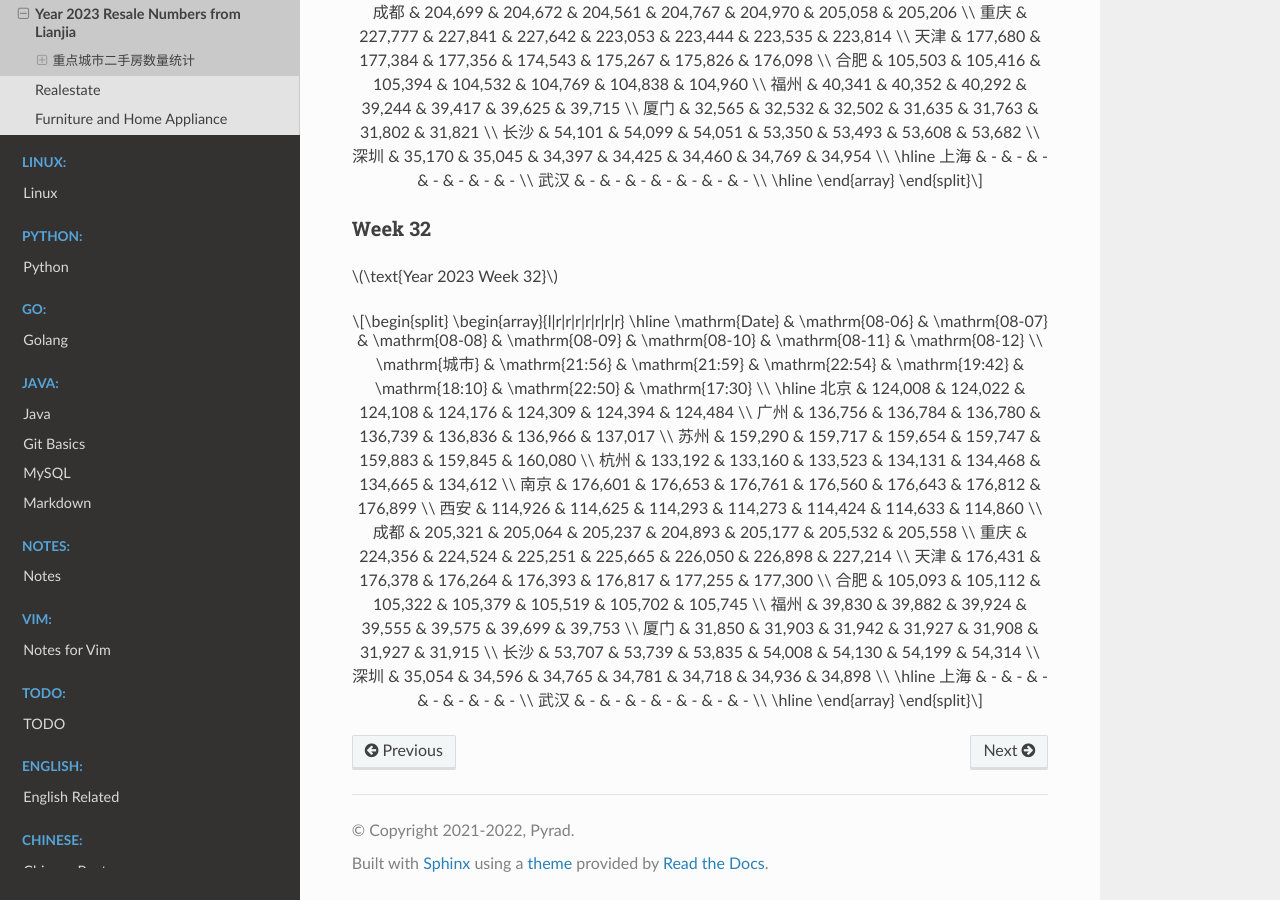
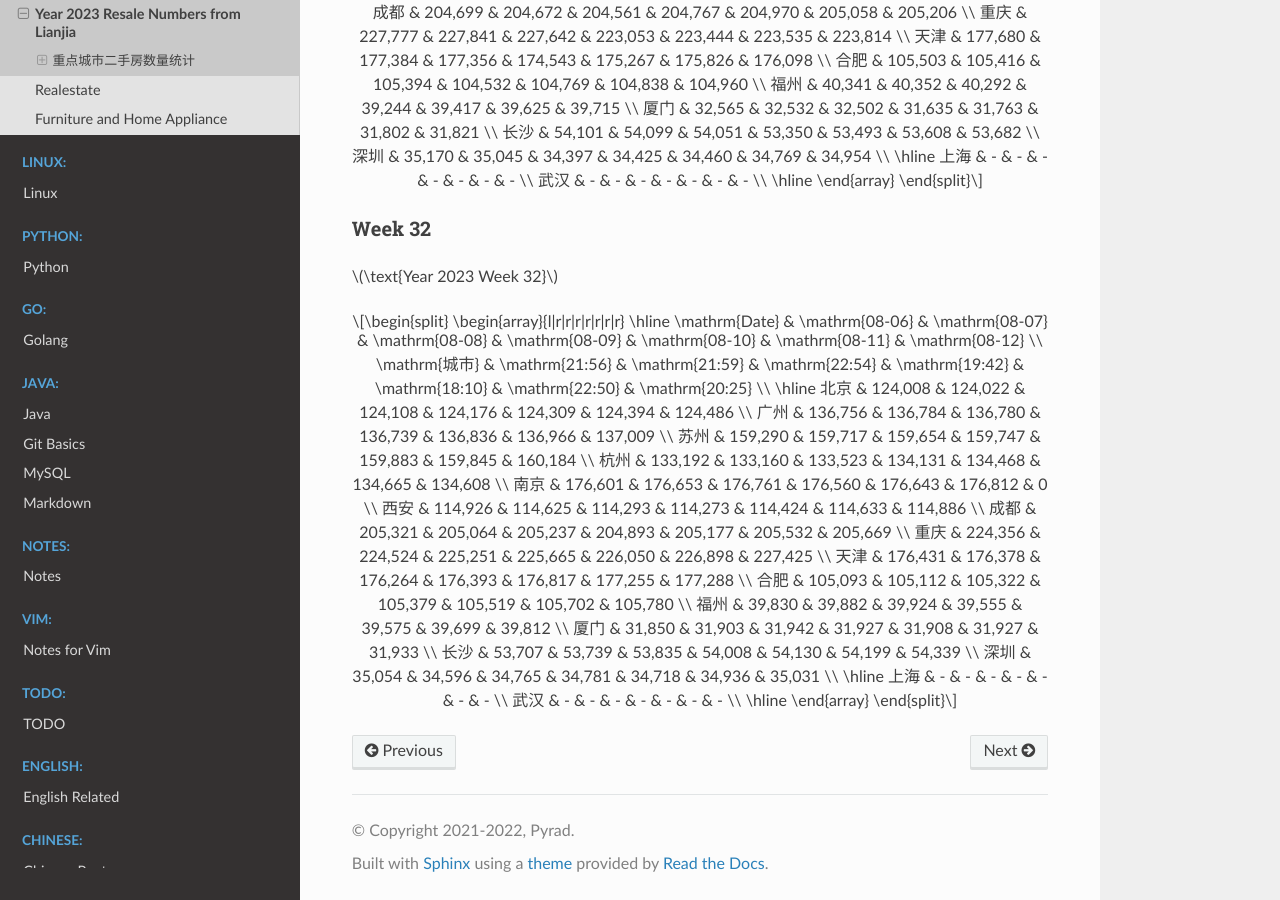
Before and after one commit to Pyrad/pyradnotes, a Sphinx documentation site: the page built from source/RealEstate/resalenumbers2023.md, in a window 1280 px wide and 900 px high, scrolled down 10987 px. Built offline with Sphinx 7.4.7 and the Read the Docs theme 2.0.0, drawn with Linux system fonts in a browser that asks for light colours; a script that is not in the unit is left out.

Commit message:
Realestate Update resale numbers 2023-08-12 20:25

```diff
--- a/source/RealEstate/resalenumbers2023.md
+++ b/source/RealEstate/resalenumbers2023.md
@@ -738,22 +738,22 @@
 \begin{array}{l|r|r|r|r|r|r|r}
 \hline
 \mathrm{Date} & \mathrm{08-06} & \mathrm{08-07} & \mathrm{08-08} & \mathrm{08-09} & \mathrm{08-10} & \mathrm{08-11} & \mathrm{08-12} \\
-\mathrm{城市} & \mathrm{21:56} & \mathrm{21:59} & \mathrm{22:54} & \mathrm{19:42} & \mathrm{18:10} & \mathrm{22:50} & \mathrm{17:30} \\
+\mathrm{城市} & \mathrm{21:56} & \mathrm{21:59} & \mathrm{22:54} & \mathrm{19:42} & \mathrm{18:10} & \mathrm{22:50} & \mathrm{20:25} \\
 \hline
-北京 & 124,008 & 124,022 & 124,108 & 124,176 & 124,309 & 124,394 & 124,484 \\
-广州 & 136,756 & 136,784 & 136,780 & 136,739 & 136,836 & 136,966 & 137,017 \\
-苏州 & 159,290 & 159,717 & 159,654 & 159,747 & 159,883 & 159,845 & 160,080 \\
-杭州 & 133,192 & 133,160 & 133,523 & 134,131 & 134,468 & 134,665 & 134,612 \\
-南京 & 176,601 & 176,653 & 176,761 & 176,560 & 176,643 & 176,812 & 176,899 \\
-西安 & 114,926 & 114,625 & 114,293 & 114,273 & 114,424 & 114,633 & 114,860 \\
-成都 & 205,321 & 205,064 & 205,237 & 204,893 & 205,177 & 205,532 & 205,558 \\
-重庆 & 224,356 & 224,524 & 225,251 & 225,665 & 226,050 & 226,898 & 227,214 \\
-天津 & 176,431 & 176,378 & 176,264 & 176,393 & 176,817 & 177,255 & 177,300 \\
-合肥 & 105,093 & 105,112 & 105,322 & 105,379 & 105,519 & 105,702 & 105,745 \\
-福州 & 39,830 & 39,882 & 39,924 & 39,555 & 39,575 & 39,699 & 39,753 \\
-厦门 & 31,850 & 31,903 & 31,942 & 31,927 & 31,908 & 31,927 & 31,915 \\
-长沙 & 53,707 & 53,739 & 53,835 & 54,008 & 54,130 & 54,199 & 54,314 \\
-深圳 & 35,054 & 34,596 & 34,765 & 34,781 & 34,718 & 34,936 & 34,898 \\
+北京 & 124,008 & 124,022 & 124,108 & 124,176 & 124,309 & 124,394 & 124,486 \\
+广州 & 136,756 & 136,784 & 136,780 & 136,739 & 136,836 & 136,966 & 137,009 \\
+苏州 & 159,290 & 159,717 & 159,654 & 159,747 & 159,883 & 159,845 & 160,184 \\
+杭州 & 133,192 & 133,160 & 133,523 & 134,131 & 134,468 & 134,665 & 134,608 \\
+南京 & 176,601 & 176,653 & 176,761 & 176,560 & 176,643 & 176,812 & 0 \\
+西安 & 114,926 & 114,625 & 114,293 & 114,273 & 114,424 & 114,633 & 114,886 \\
+成都 & 205,321 & 205,064 & 205,237 & 204,893 & 205,177 & 205,532 & 205,669 \\
+重庆 & 224,356 & 224,524 & 225,251 & 225,665 & 226,050 & 226,898 & 227,425 \\
+天津 & 176,431 & 176,378 & 176,264 & 176,393 & 176,817 & 177,255 & 177,288 \\
+合肥 & 105,093 & 105,112 & 105,322 & 105,379 & 105,519 & 105,702 & 105,780 \\
+福州 & 39,830 & 39,882 & 39,924 & 39,555 & 39,575 & 39,699 & 39,812 \\
+厦门 & 31,850 & 31,903 & 31,942 & 31,927 & 31,908 & 31,927 & 31,933 \\
+长沙 & 53,707 & 53,739 & 53,835 & 54,008 & 54,130 & 54,199 & 54,339 \\
+深圳 & 35,054 & 34,596 & 34,765 & 34,781 & 34,718 & 34,936 & 35,031 \\
 \hline
 上海 & - & - & - & - & - & - & - \\
 武汉 & - & - & - & - & - & - & - \\
```
Also changed, not shown: 1 other file.
